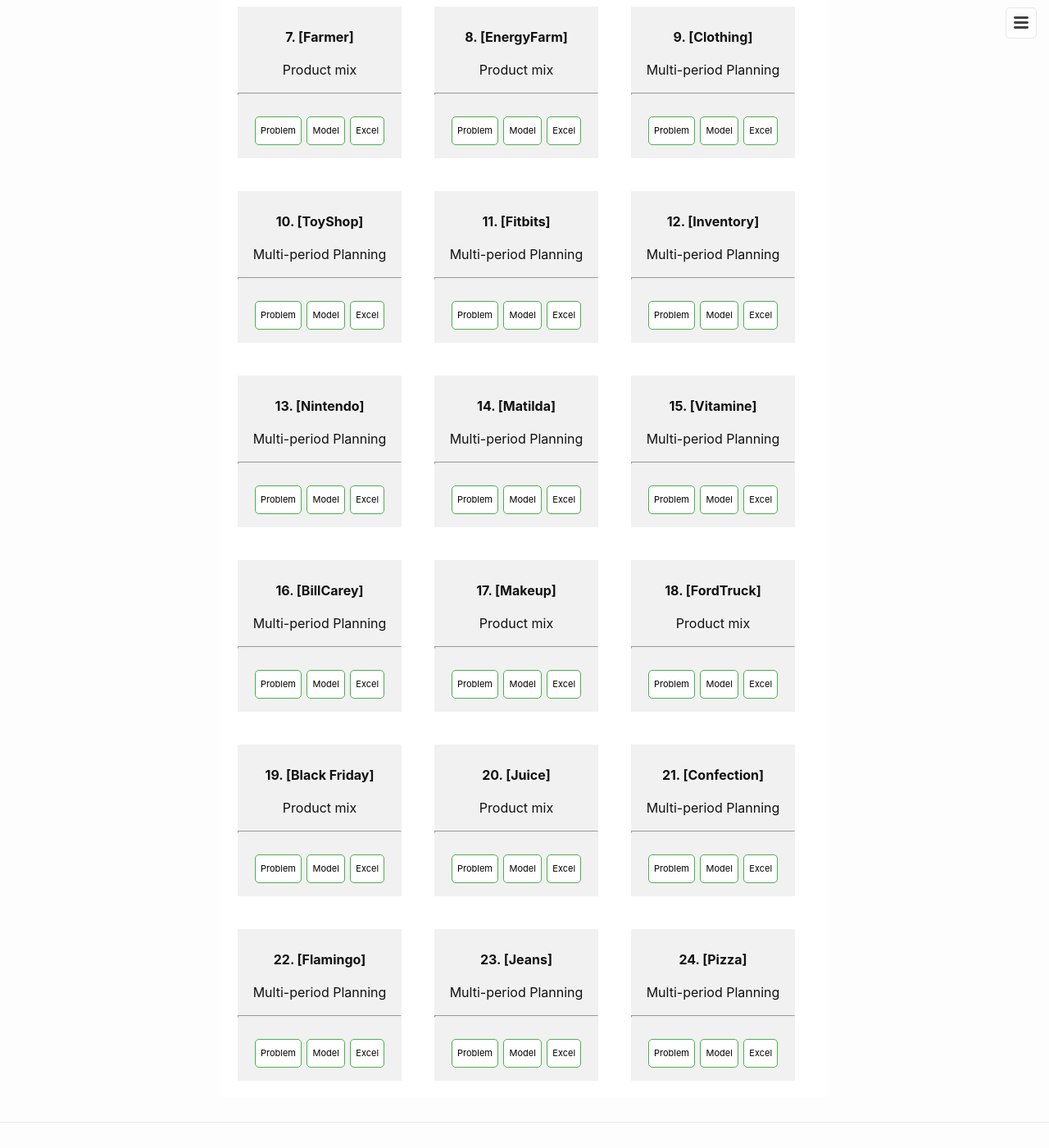
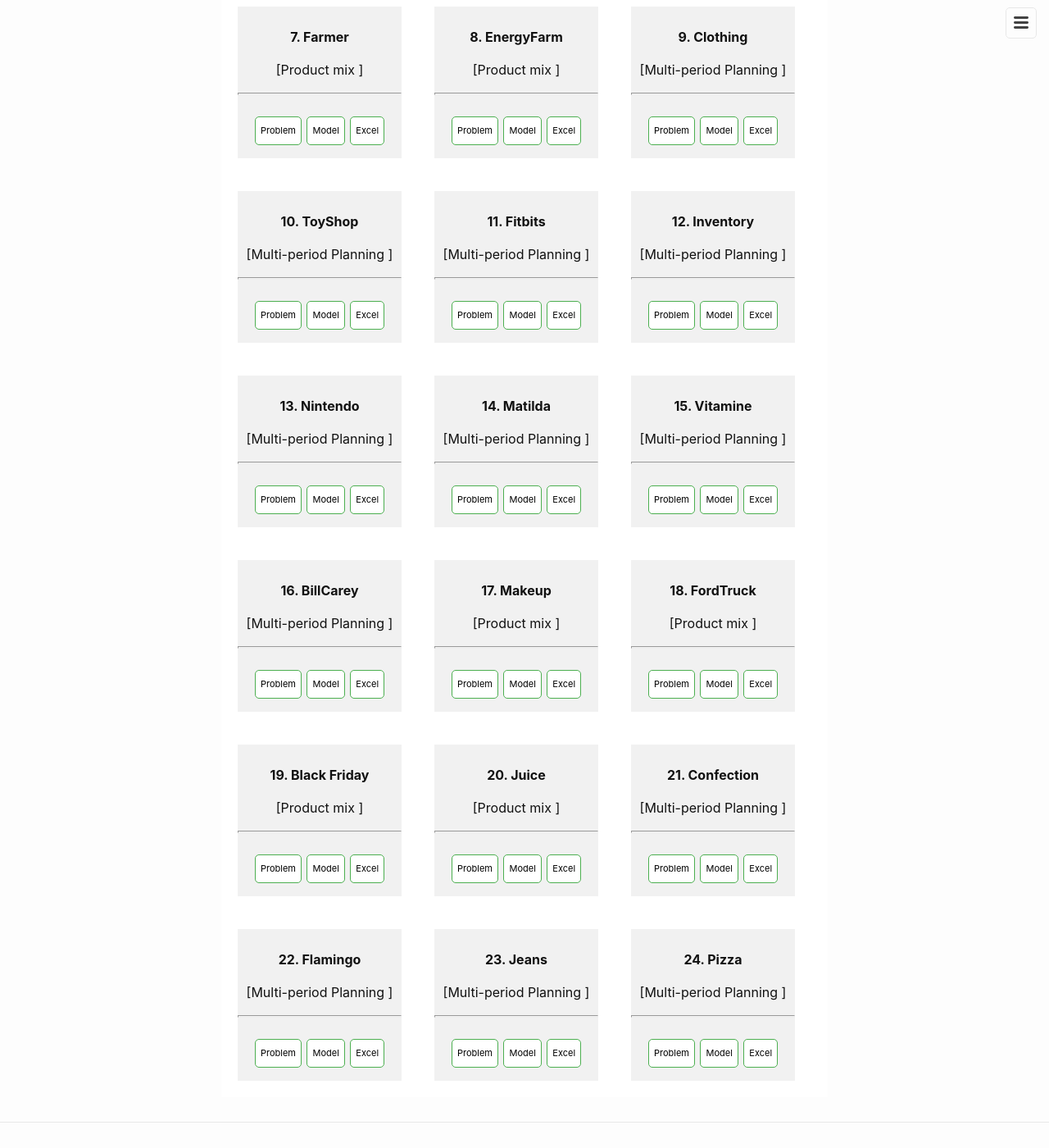
Before and after one commit to ytyimin/tart-cherry, a Jekyll site: the page built from introduction.markdown, in a window 1280 px wide and 1400 px high, scrolled down 884 px. Shown: the whole window at 82% size. Built offline with Jekyll 4.4.1, drawn with Linux system fonts in a browser that asks for light colours; some of the changed text lies outside the part shown.

Commit message:
Update introduction.html

```diff
--- a/_layouts/introduction.html
+++ b/_layouts/introduction.html
@@ -17,8 +17,8 @@
 
             <div>
               <br>
-              <p><b>{{ exrs.seq }}. [{{ exrs.name }}]</b></p>
-              <p>{{ exrs.typeTopic }}</p>
+              <p><b>{{ exrs.seq }}. {{ exrs.name }}</b></p>
+              <p>[{{ exrs.typeTopic }}]</p>
               <hr style="height:1px">
               <br>
               <a class="button button1" href="{{ site.baseurl }}/assets/problemsets/{{ exrs.fileName }}[{{ exrs.name }}].docx" target="_blank" rel="noopener">Problem</a>
```
